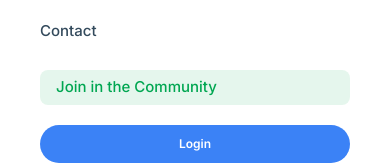
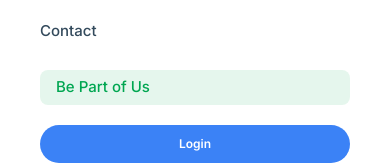
Before and after one commit to rohan3charani/vidyavaidya, a React (Vite) app: page / in a window 390 px wide. Both pictures are taken after a click on the button 374 px from the left and 47 px from the top of the page. Shown: the part 400-565 px from the top of the page. Built offline with nearby package versions, Linux system fonts and the light colour scheme.

Commit message:
Update Navbar.jsx

```diff
--- a/src/Components/Navbar.jsx
+++ b/src/Components/Navbar.jsx
@@ -144,7 +144,7 @@ export default function Navbar() {
             }}
             className="vv-nav-link vv-join-community"
           >
-            Join in the Community
+            Be Part of Us
           </button>
           <button
             onClick={() => {
```
